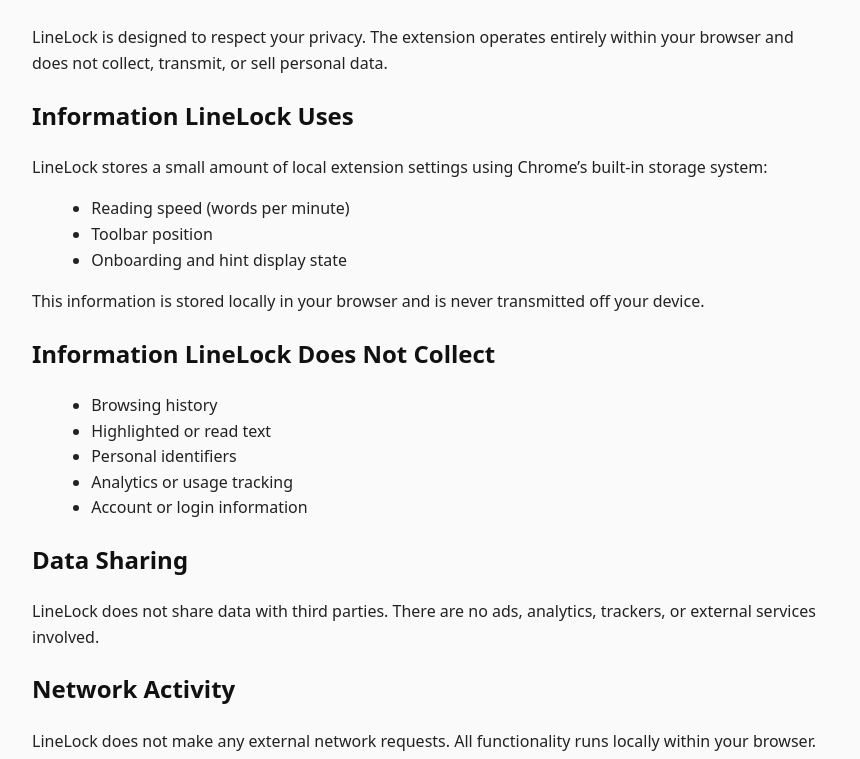
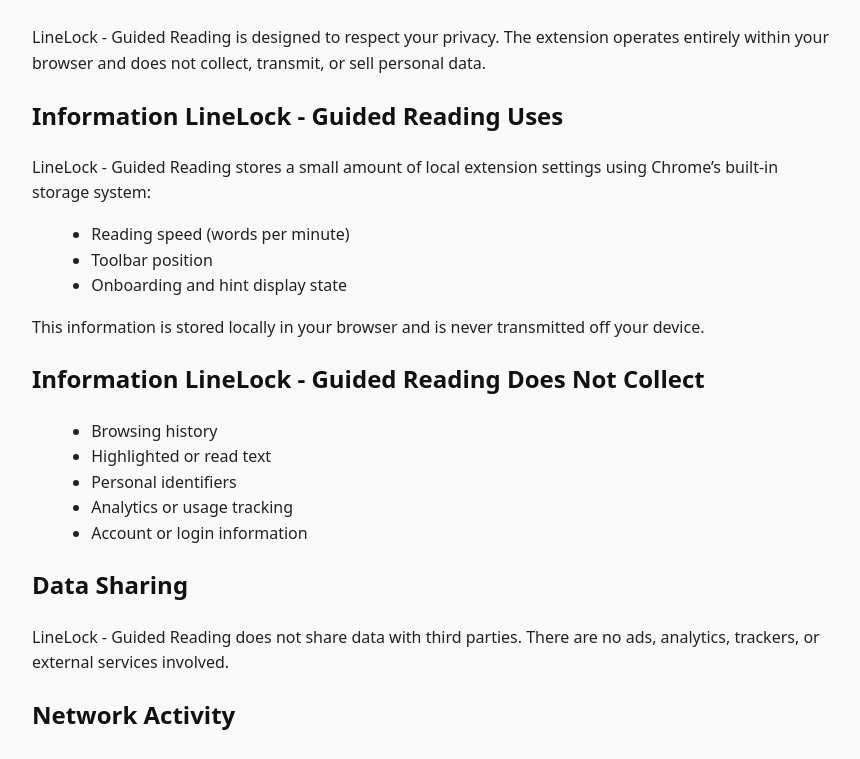
Before and after one commit to dagr8716-pm/linelock-privacy, a plain HTML site: page index.html in a window 1280 px wide. Shown: the part 124-883 px from the top of the page, without its empty margins (208-1068 px from the left). Drawn offline with Linux system fonts and the light colour scheme.

Commit message:
Update index.html

```diff
--- a/index.html
+++ b/index.html
@@ -3,7 +3,7 @@
 <head>
   <meta charset="UTF-8" />
   <meta name="viewport" content="width=device-width, initial-scale=1.0" />
-  <title>LineLock Privacy Policy</title>
+  <title>LineLock - Guided Reading Privacy Policy</title>
   <style>
     body {
       font-family: system-ui, -apple-system, BlinkMacSystemFont, sans-serif;
@@ -32,17 +32,17 @@
 </head>
 <body>
 
-  <h1>Privacy Policy – LineLock</h1>
+  <h1>Privacy Policy – LineLock - Guided Reading</h1>
   <div class="date">Effective date: December 2025</div>
 
   <p>
-    LineLock is designed to respect your privacy. The extension operates entirely
+    LineLock - Guided Reading is designed to respect your privacy. The extension operates entirely
     within your browser and does not collect, transmit, or sell personal data.
   </p>
 
-  <h2>Information LineLock Uses</h2>
+  <h2>Information LineLock - Guided Reading Uses</h2>
   <p>
-    LineLock stores a small amount of local extension settings using Chrome’s built-in
+    LineLock - Guided Reading stores a small amount of local extension settings using Chrome’s built-in
     storage system:
   </p>
   <ul>
@@ -56,7 +56,7 @@
     off your device.
   </p>
 
-  <h2>Information LineLock Does Not Collect</h2>
+  <h2>Information LineLock - Guided Reading Does Not Collect</h2>
   <ul>
     <li>Browsing history</li>
     <li>Highlighted or read text</li>
@@ -67,13 +67,13 @@
 
   <h2>Data Sharing</h2>
   <p>
-    LineLock does not share data with third parties. There are no ads, analytics,
+    LineLock - Guided Reading does not share data with third parties. There are no ads, analytics,
     trackers, or external services involved.
   </p>
 
   <h2>Network Activity</h2>
   <p>
-    LineLock does not make any external network requests. All functionality runs
+    LineLock - Guided Reading does not make any external network requests. All functionality runs
     locally within your browser.
   </p>
 
```
